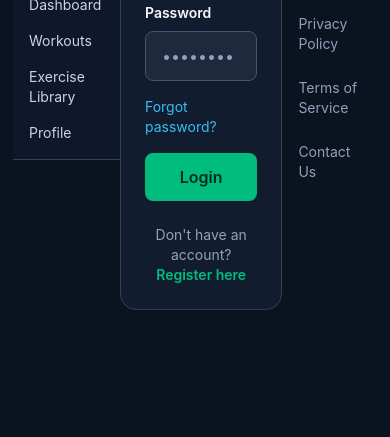
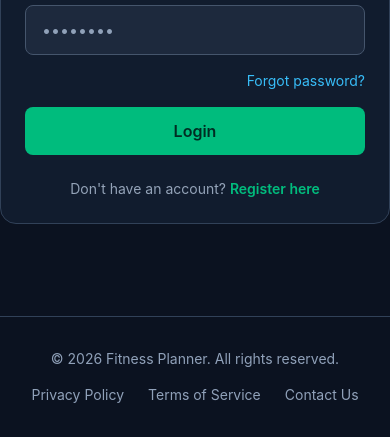
Before and after one commit to malakmetwallyyy/FitnessWorkoutPlanner, a website: page frontend/login.html in a window 390 px wide. Shown: the part 407-844 px from the top of the page. Drawn offline with nearby package versions, Linux system fonts and the light colour scheme; files that its build step writes are made by us from their sources.

Commit message:
Fix login page layout and responsive structure

```diff
--- a/frontend/login.html
+++ b/frontend/login.html
@@ -10,8 +10,7 @@
 </head>
 
 
-<body class="bg-[#0B1220] text-[#F8FAFC] font-sans antialiased min-h-screen flex items-center justify-center p-4">
-
+<body class="bg-[#0B1220] text-[#F8FAFC] font-sans antialiased min-h-screen flex flex-col justify-between">
 
 
     <header class="border-b border-slate-700 bg-slate-900">
@@ -31,8 +30,7 @@
 
 
 
-    <main class="w-full max-w-md bg-[#111C2E] border border-slate-700 rounded-2xl p-6 sm:p-8 space-y-6">
-
+    <main class="w-full max-w-md mx-auto my-auto bg-[#111C2E] border border-slate-700 rounded-2xl p-6 sm:p-8 space-y-6">
         <div class="text-center space-y-2">
             <h1 class="text-3xl font-bold text-emerald-500">Fitness Planner</h1>
             <p class="text-[#94A3B8] text-sm">Welcome back! Please login to your account.</p>
```
